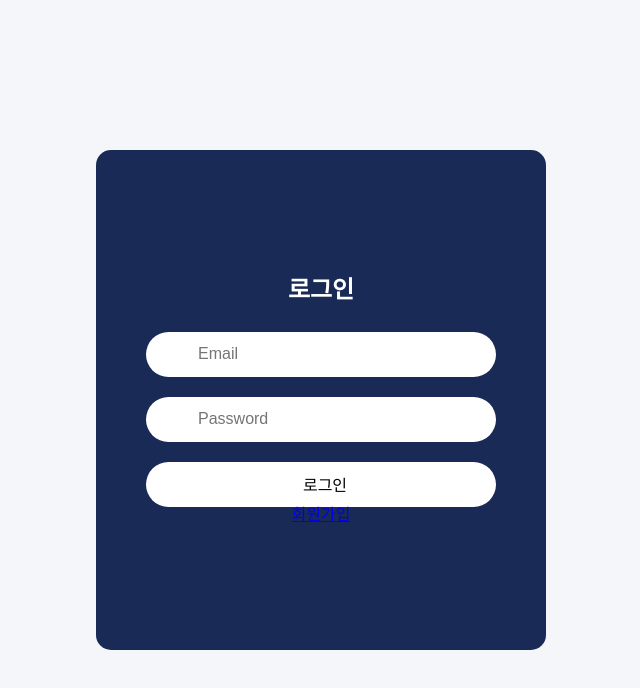
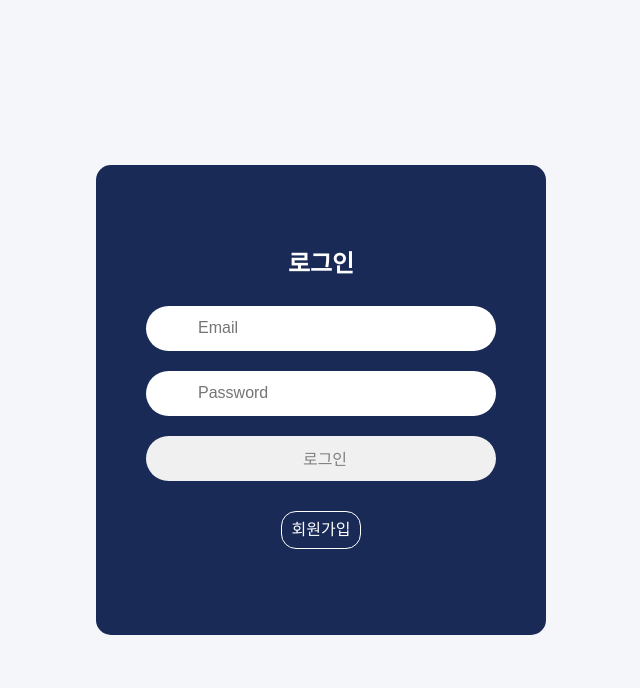
Before and after one commit to fake-dp/wanted-pre-onboarding-frontend, a React (Create React App) app in the folder client/: page /signin in a window 1280 px wide. Shown: the top 688 px of the page, without its empty margins (319-959 px from the left). Built offline with nearby package versions, Linux system fonts and the light colour scheme.

Commit message:
authinput 통합 및 로그인 & 회원가입 유효성에 따른 버튼 활성화

```diff
--- a/client/src/components/auth/LoginForm.jsx
+++ b/client/src/components/auth/LoginForm.jsx
@@ -10,10 +10,12 @@ import {
   AuthInput,
   AuthInputFlex,
   SubmitButton,
+  LinkText,
 } from "../../styles/auth/authStyled.styled";
 
 function LoginForm() {
-  const { onChangeSignIn, email, password } = useAuthInput();
+  const { onChangeAuthInput, email, password, passEmail, passPwd } =
+    useAuthInput();
   const navigate = useNavigate();
 
   const authSign = async (e) => {
@@ -24,7 +26,7 @@ function LoginForm() {
       localStorage.setItem("access_token", data.access_token);
       navigate("/todo");
     } catch (error) {
-      console.log(error);
+      console.log(error.response.data.message);
     }
   };
 
@@ -38,7 +40,7 @@ function LoginForm() {
           placeholder="Email"
           required
           value={email}
-          onChange={onChangeSignIn}
+          onChange={onChangeAuthInput}
           data-testid="email-input"
         />
       </AuthInputFlex>
@@ -49,17 +51,23 @@ function LoginForm() {
           placeholder="Password"
           required
           value={password}
-          onChange={onChangeSignIn}
+          onChange={onChangeAuthInput}
           data-testid="password-input"
         />
       </AuthInputFlex>
-      <SubmitButton onClick={authSign} data-testid="signin-button">
+      <SubmitButton
+        className={passEmail && passPwd ? "active" : undefined}
+        type="submit"
+        disabled={!passEmail || !passPwd ? "disabled" : undefined}
+        onClick={authSign}
+        data-testid="signin-button"
+      >
         로그인
       </SubmitButton>
 
-      <div>
+      <LinkText>
         <Link to="/signup">회원가입</Link>
-      </div>
+      </LinkText>
     </AuthWrapper>
   );
 }
--- a/client/src/components/auth/SignForm.jsx
+++ b/client/src/components/auth/SignForm.jsx
@@ -15,7 +15,7 @@ import {
 } from "../../styles/auth/authStyled.styled";
 
 function SignForm() {
-  const { onChangeSignUp, email, password, passEmail, passPwd } =
+  const { onChangeAuthInput, email, password, passEmail, passPwd } =
     useAuthInput();
   const navigate = useNavigate();
 
@@ -41,10 +41,12 @@ function SignForm() {
           placeholder="Email"
           required
           value={email}
-          onChange={onChangeSignUp}
+          onChange={onChangeAuthInput}
           data-testid="email-input"
         />
-        <span>{passEmail ? <AiFillCheckCircle /> : <AiFillCloseCircle />}</span>
+        <span className={passEmail ? "active" : undefined}>
+          {passEmail ? <AiFillCheckCircle /> : <AiFillCloseCircle />}
+        </span>
       </AuthInputFlex>
 
       <AuthInputFlex>
@@ -54,13 +56,21 @@ function SignForm() {
           placeholder="Password"
           required
           value={password}
-          onChange={onChangeSignUp}
+          onChange={onChangeAuthInput}
           data-testid="password-input"
         />
-        <span>{passPwd ? <AiFillCheckCircle /> : <AiFillCloseCircle />}</span>
+        <span className={passPwd ? "active" : undefined}>
+          {passPwd ? <AiFillCheckCircle /> : <AiFillCloseCircle />}
+        </span>
       </AuthInputFlex>
 
-      <SubmitButton onClick={authSign} data-testid="signup-button">
+      <SubmitButton
+        className={passEmail && passPwd ? "active" : undefined}
+        type="submit"
+        disabled={!passEmail || !passPwd ? "disabled" : undefined}
+        onClick={authSign}
+        data-testid="signup-button"
+      >
         회원가입
       </SubmitButton>
       <LinkText>
--- a/client/src/hooks/useAuthInput.jsx
+++ b/client/src/hooks/useAuthInput.jsx
@@ -8,22 +8,9 @@ const useAuthInput = () => {
 
   const [passEmail, setPassEmail] = useState(false);
   const [passPwd, setPassPwd] = useState(false);
-
   const { email, password } = inputs;
 
-  const onChangeSignIn = useCallback(
-    (e) => {
-      const { name, value } = e.target;
-
-      setInputs({
-        ...inputs,
-        [name]: value,
-      });
-    },
-    [inputs]
-  );
-
-  const onChangeSignUp = useCallback(
+  const onChangeAuthInput = useCallback(
     (e) => {
       const { name, value } = e.target;
 
@@ -50,8 +37,7 @@ const useAuthInput = () => {
   );
 
   return {
-    onChangeSignIn,
-    onChangeSignUp,
+    onChangeAuthInput,
     email,
     password,
     passEmail,
--- a/client/src/styles/auth/authStyled.styled.jsx
+++ b/client/src/styles/auth/authStyled.styled.jsx
@@ -5,7 +5,7 @@ export const AuthWrapper = styled.div`
   flex-direction: column;
   background: #192a56;
   width: 450px;
-  height: 500px;
+  height: 470px;
   border-radius: 15px;
   align-items: center;
   justify-content: center;
@@ -27,8 +27,12 @@ export const AuthInputFlex = styled.div`
     position: absolute;
     margin-left: 20px;
     right: 20px;
+    color: #dcdde1;
     > svg {
       font-size: 25px;
+    }
+    &.active {
+      color: #00b894;
     }
   }
 `;
@@ -50,10 +54,10 @@ export const AuthInput = styled.input`
 `;
 
 export const SubmitButton = styled.button`
-  background-color: #fff;
+  background-color: #f0f0f0;
   border: none;
   border-radius: 35px;
-  color: #000000ff;
+  color: grey;
   font-family: inherit;
   font-size: inherit;
   height: 45px;
@@ -62,7 +66,14 @@ export const SubmitButton = styled.button`
   padding-inline-start: 52px;
   width: 350px;
   margin-top: 10px;
-  cursor: pointer;
+  &.active {
+    cursor: pointer;
+    color: #fff;
+    background-color: #487eb0;
+    &:hover {
+      transform: scale(0.99);
+    }
+  }
 `;
 
 export const LinkText = styled.p`
@@ -76,4 +87,7 @@ export const LinkText = styled.p`
     text-decoration: none;
     outline: 0;
   }
+  &:active {
+    transform: scale(0.99);
+  }
 `;
```
